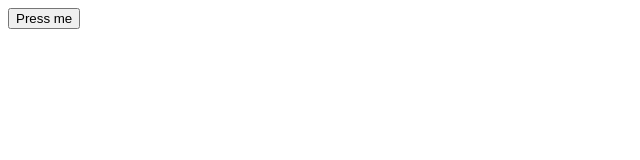
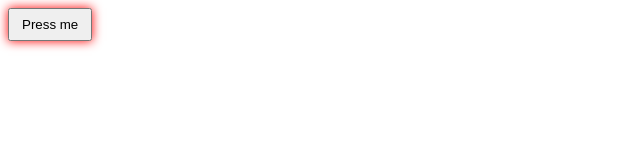
Before and after one commit to Lokion13/git-lesson, a plain HTML site: page index.html in a window 1280 px wide. Shown: the whole page, without its empty margins (0-640 px from the left). Drawn offline with Linux system fonts and the light colour scheme.

Commit message:
add styles to button

```diff
--- a/index.html
+++ b/index.html
@@ -3,6 +3,7 @@
 <head>
 	<meta charset="UTF-8">
 	<title>GIT</title>
+	<link rel="stylesheet" href="style.css">
 </head>
 <body>
 	<button>Press me</button>
--- /dev/null
+++ b/style.css
@@ -0,0 +1,4 @@
+button {
+	padding: 7px 12px;
+	box-shadow: 0 0 10px red;
+}
```
